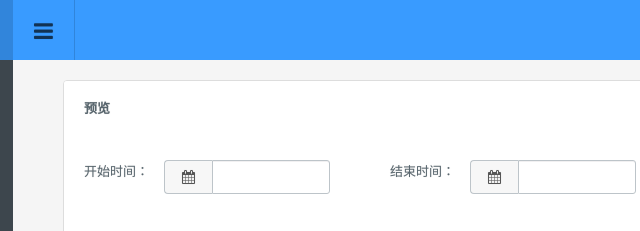
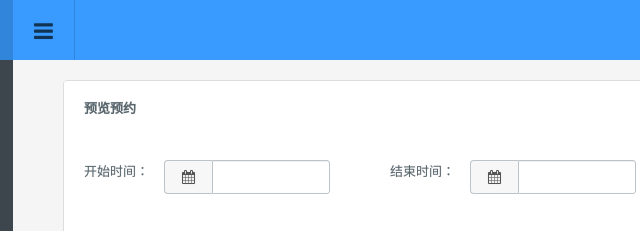
Before and after one commit to huyongdi/PC, a plain HTML site: page preview.html in a window 1280 px wide. Shown: the top 231 px of the page, 237-877 px from the left. Drawn offline with nearby package versions, Linux system fonts and the light colour scheme.

```diff
--- a/preview.html
+++ b/preview.html
@@ -78,7 +78,7 @@
             <div class="col-md-12">
                 <div class="panel panel-default">
                     <div class="panel-title">
-                        预览
+                        预览预约
                     </div>
 
                     <div class="search-con">
```
